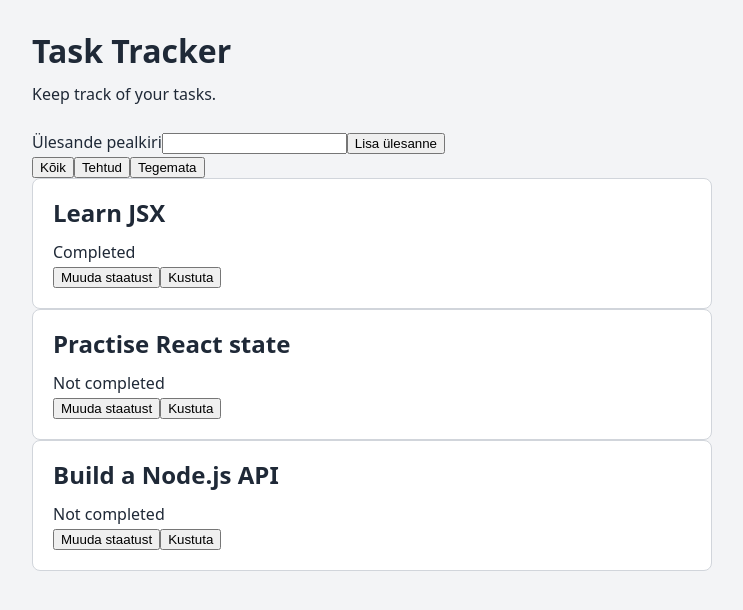
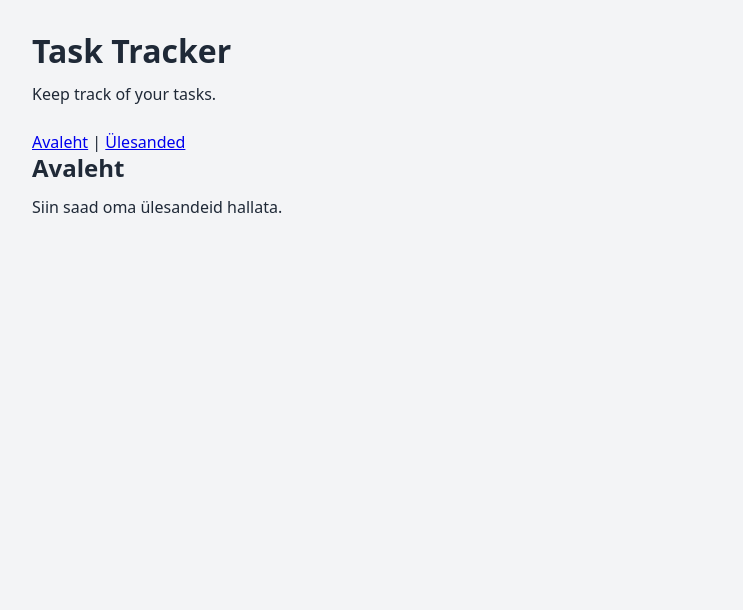
Before and after one commit to GertMatthias/Rakenduste_programmeerimine, a React (Vite) app in the folder task-tracker/: page / in a window 1280 px wide. Shown: the top 610 px of the page, without its empty margins (268-1011 px from the left). Built offline with nearby package versions, Linux system fonts and the light colour scheme.

Commit message:
feat: add routing and task details

```diff
--- a/task-tracker/package.json
+++ b/task-tracker/package.json
@@ -13,7 +13,8 @@
   },
   "dependencies": {
     "react": "^19.2.8",
-    "react-dom": "^19.2.8"
+    "react-dom": "^19.2.8",
+    "react-router-dom": "^7.18.4"
   },
   "devDependencies": {
     "@eslint/js": "^10.0.1",
--- a/task-tracker/src/App.jsx
+++ b/task-tracker/src/App.jsx
@@ -2,6 +2,8 @@ import { useState } from 'react';
 import { Header } from './components/Header.jsx';
 import { TaskCard } from './components/TaskCard.jsx';
 import { TaskForm } from './components/TaskForm.jsx';
+import { Routes, Route, NavLink } from 'react-router-dom';
+import { TaskDetails } from './components/TaskDetails.jsx';
 import './App.css';
 
 const initialTasks = [
@@ -61,7 +63,29 @@ function App() {
   return (
     <div className="app">
       <Header />
+      <nav aria-label="Peamenüü">
+        <NavLink to="/" end>
+          Avaleht
+        </NavLink>
+        {' | '}
+        <NavLink to="/tasks">Ülesanded</NavLink>
+      </nav>
       <main>
+        <Routes>
+          <Route
+            path="/"
+            element={
+              <section>
+                <h2>Avaleht</h2>
+                <p>Siin saad oma ülesandeid hallata.</p>
+              </section>
+            }
+          />
+
+          <Route
+            path="/tasks"
+            element={
+              <>
                 <TaskForm onAddTask={handleAddTask} />
                 <div>
                   <button
@@ -97,6 +121,17 @@ function App() {
                     onDelete={handleDeleteTask}
                   />
                 ))}
+              </>
+            }
+          />
+
+          <Route
+            path="/tasks/:taskId"
+            element={<TaskDetails tasks={tasks} />}
+          />
+
+          <Route path="*" element={<h2>Lehte ei leitud</h2>} />
+        </Routes>
       </main>
     </div>
   );
--- a/task-tracker/src/components/TaskCard.jsx
+++ b/task-tracker/src/components/TaskCard.jsx
@@ -1,9 +1,12 @@
+import { Link } from 'react-router-dom';
 import './TaskCard.css';
 
 export function TaskCard({ task, onToggle, onDelete }) {
   return (
     <article className="task-card">
-      <h2>{task.title}</h2>
+      <h2>
+        <Link to={`/tasks/${task.id}`}>{task.title}</Link>
+      </h2>
       <p>{task.completed ? 'Completed' : 'Not completed'}</p>
 
       <button type="button" onClick={() => onToggle(task.id)}>
--- /dev/null
+++ b/task-tracker/src/components/TaskDetails.jsx
@@ -0,0 +1,23 @@
+import { Link, useParams } from 'react-router-dom';
+
+export function TaskDetails({ tasks }) {
+  const { taskId } = useParams();
+  const task = tasks.find((task) => task.id === Number(taskId));
+
+  if (!task) {
+    return (
+      <section>
+        <h2>Ülesannet ei leitud</h2>
+        <Link to="/tasks">Tagasi ülesannete juurde</Link>
+      </section>
+    );
+  }
+
+  return (
+    <section>
+      <h2>{task.title}</h2>
+      <p>{task.completed ? 'Completed' : 'Not completed'}</p>
+      <Link to="/tasks">Tagasi ülesannete juurde</Link>
+    </section>
+  );
+}
--- a/task-tracker/src/main.jsx
+++ b/task-tracker/src/main.jsx
@@ -1,10 +1,13 @@
 import { StrictMode } from 'react';
 import { createRoot } from 'react-dom/client';
+import { HashRouter } from 'react-router-dom';
 import './index.css';
 import App from './App.jsx';
 
 createRoot(document.getElementById('root')).render(
   <StrictMode>
-    <App />
+    <HashRouter>
+      <App />
+    </HashRouter>
   </StrictMode>,
 );
```
Also changed, not shown: 1 other file (tests, documents, lock files or other folders). Lines whose indentation alone changed are shown as unchanged.
